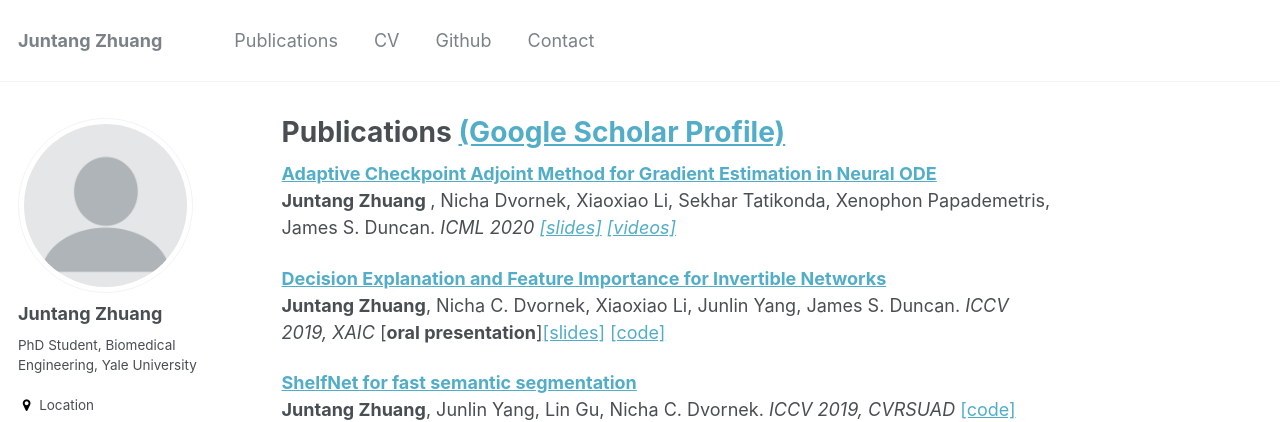
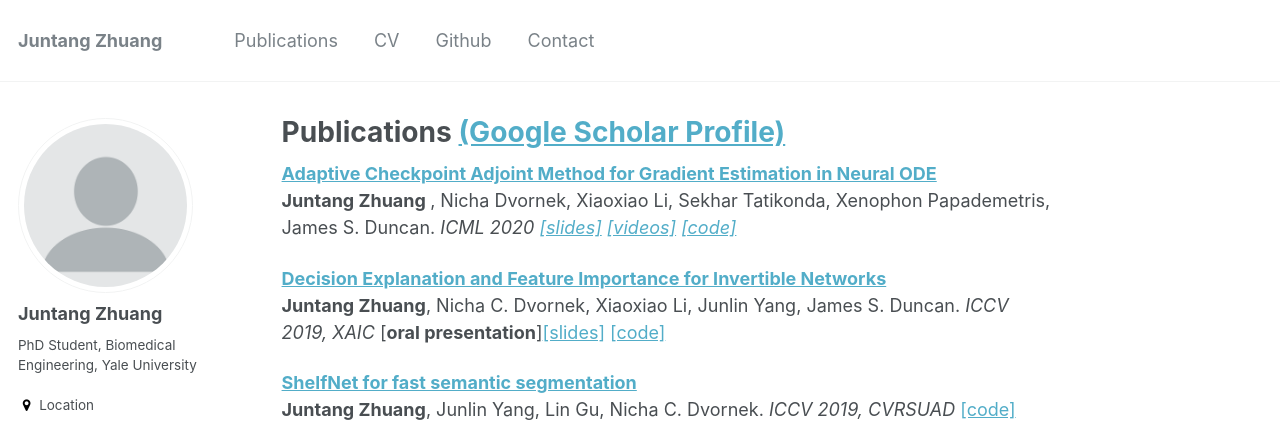
Before and after one commit to juntang-zhuang/juntang-zhuang.github.io, a Jekyll site: the page built from _pages/publications.md, in a window 1280 px wide and 900 px high. Shown: the top 422 px of the window. Built offline with Jekyll 4.4.1, drawn with Linux system fonts in a browser that asks for light colours; some web fonts are replaced.

Commit message:
Update publications.md

```diff
--- a/_pages/publications.md
+++ b/_pages/publications.md
@@ -4,7 +4,7 @@ permalink: /publications/
 author_profile: true
 ---
 <b> [Adaptive Checkpoint Adjoint Method for Gradient Estimation in Neural ODE](https://proceedings.icml.cc/static/paper_files/icml/2020/917-Paper.pdf)</b><br>
-<b> Juntang Zhuang </b>, Nicha Dvornek, Xiaoxiao Li, Sekhar Tatikonda, Xenophon Papademetris, James S. Duncan. <i>ICML 2020<i> [[slides]](https://icml.cc/media/Slides/icml/2020/virtual(no-parent)-16-13-00UTC-5900-adaptive_checkp.pdf) [[videos]](https://www.youtube.com/playlist?list=PL7KkG3n9bER4ODAMzAKzfXIaF0ndUxK-N)
+<b> Juntang Zhuang </b>, Nicha Dvornek, Xiaoxiao Li, Sekhar Tatikonda, Xenophon Papademetris, James S. Duncan. <i>ICML 2020<i> [[slides]](https://icml.cc/media/Slides/icml/2020/virtual(no-parent)-16-13-00UTC-5900-adaptive_checkp.pdf) [[videos]](https://www.youtube.com/playlist?list=PL7KkG3n9bER4ODAMzAKzfXIaF0ndUxK-N) [[code]](https://github.com/juntang-zhuang/torch_ACA)
 
 <b> [Decision Explanation and Feature Importance for Invertible Networks](https://arxiv.org/pdf/1910.00406.pdf)</b><br>
 <b> Juntang Zhuang</b>, Nicha C. Dvornek, Xiaoxiao Li, Junlin Yang, James S. Duncan. <i>ICCV 2019, XAIC </i> [<b>oral presentation</b>][[slides]](https://docs.google.com/presentation/d/1tmsWDohlSGfI3Ay6xYoJvdnERzY9wo9OhKQ0AUtZL8U/edit?usp=sharing) [[code]](https://github.com/juntang-zhuang/explain_invertible)
```
